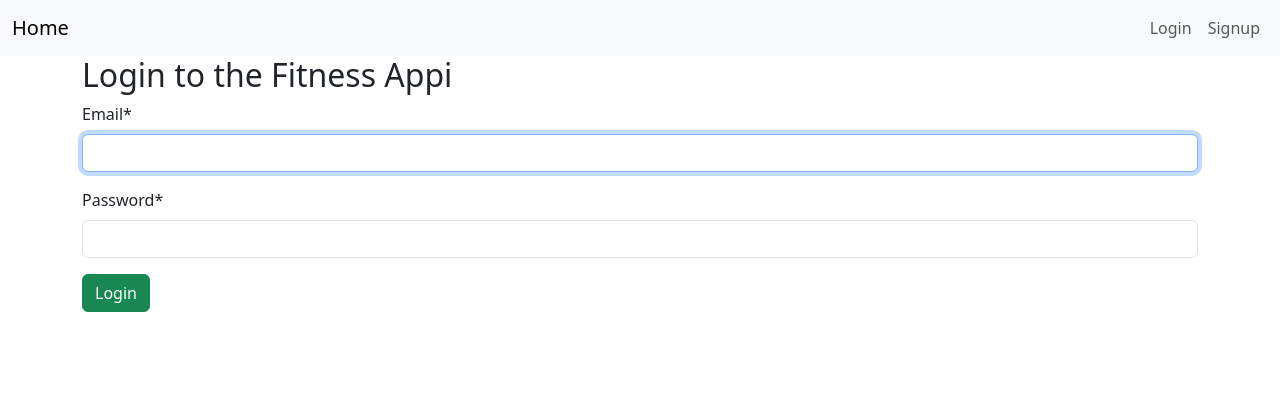
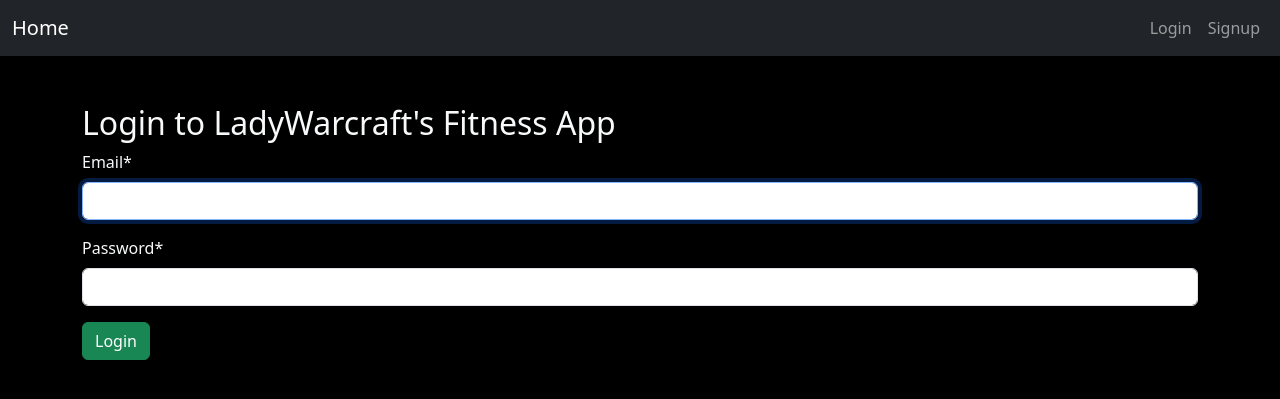
Before and after one commit to neptunhiker/django-fitness, a Django app: page /accounts/login/ in a window 1280 px wide. Shown: the top 399 px of the page. Run offline with Django 4.2, Linux system fonts and the light colour scheme; parts of the project's set-up code (start-up, migrations or seed data) failed here and were passed over; some libraries are stand-ins or nearby versions.

Commit message:
Change the design to dark

```diff
--- a/accounts/templates/registration/login.html
+++ b/accounts/templates/registration/login.html
@@ -1,9 +1,9 @@
 {% extends "base_generic.html" %}
 {% load crispy_forms_tags %}
 {% block content %}
-<div class="container">
+<div class="container mt-5">
 
-  <h2>Login to the Fitness Appi</h2>
+  <h2>Login to LadyWarcraft's Fitness App</h2>
   <form method="post">
     {% csrf_token %}
     {{ form|crispy }}
--- a/templates/base_generic.html
+++ b/templates/base_generic.html
@@ -11,8 +11,8 @@
   <link href="https://cdn.jsdelivr.net/npm/bootstrap@5.3.3/dist/css/bootstrap.min.css" rel="stylesheet" integrity="sha384-QWTKZyjpPEjISv5WaRU9OFeRpok6YctnYmDr5pNlyT2bRjXh0JMhjY6hW+ALEwIH" crossorigin="anonymous">
 </head>
 
-<body>
-  <nav class="navbar navbar-expand-lg navbar-light bg-light">
+<body class="bg-black text-light">
+  <nav class="navbar navbar-expand-lg navbar-dark bg-dark">
     <div class="container-fluid">
       <a class="navbar-brand" href="{% url 'home' %}">Home</a>
       <button class="navbar-toggler" type="button" data-bs-toggle="collapse" data-bs-target="#navbarNav" aria-controls="navbarNav" aria-expanded="false" aria-label="Toggle navigation">
```
Also changed, not shown: accounts/templates/logout.html (deleted, +0 -19 lines).
